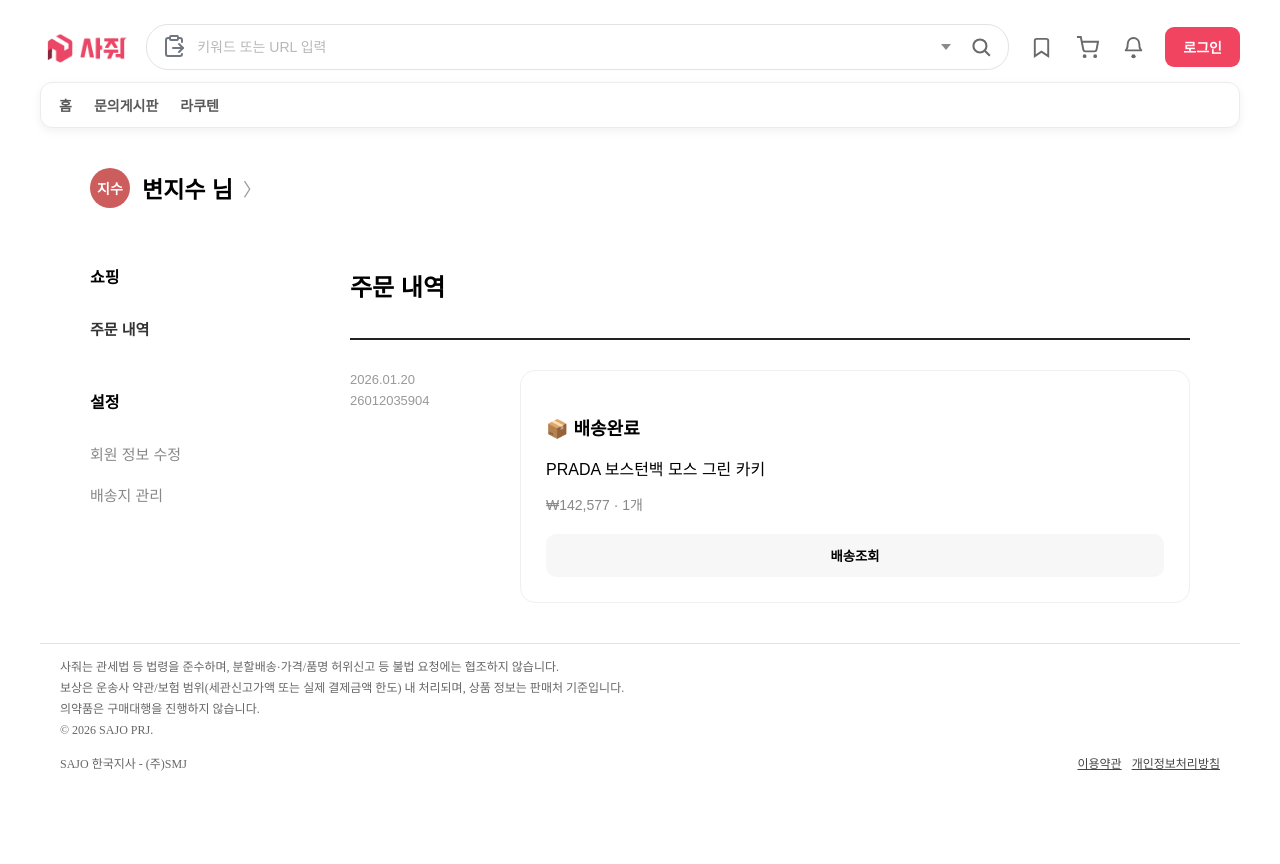
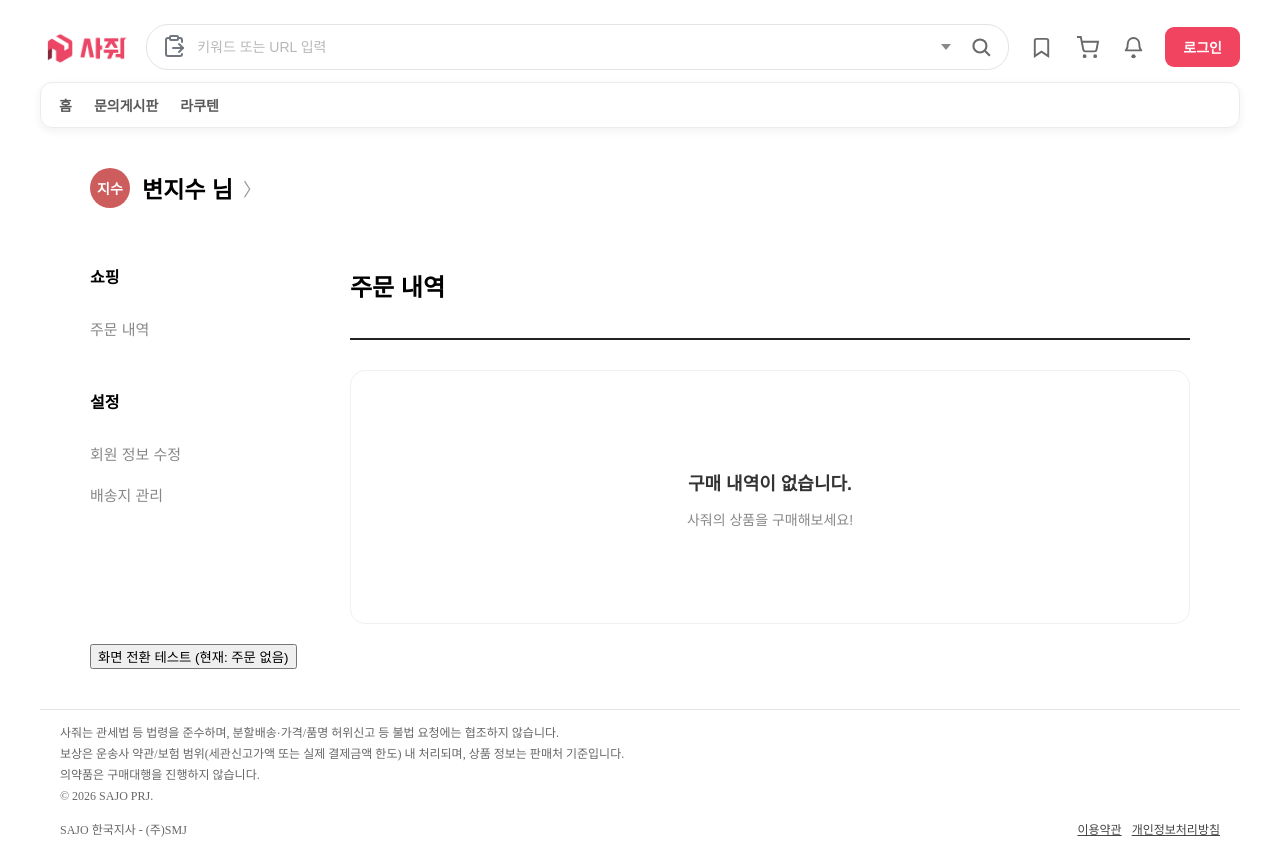
Before and after one commit to byunjisu1/sajo, a React (Create React App) app in the folder frontend/: page /myPage in a window 1280 px wide. Before the commit the page ends 800 px from the top, so only its background shows below. Built offline with nearby package versions, Linux system fonts and the light colour scheme.

Commit message:
feat: 마이페이지 수정/가짜 로그인버튼 추가

```diff
--- a/frontend/src/pages/Address.css
+++ b/frontend/src/pages/Address.css
@@ -78,7 +78,7 @@
 	font-size: 15px;
 }
 
-.address-sidebar li.active {
+.address-sidebar li:hover {
 	color: #333;
 	font-weight: bold;
 }
--- a/frontend/src/pages/Login.js
+++ b/frontend/src/pages/Login.js
@@ -12,12 +12,15 @@
 					<p>로그인 방법을 선택하세요</p>
 				</nav>
 				<div className="btn-container">
-					<button className="login-btn kakao" onClick={()=>navigate(`/kakao`)}>
+					<button className="login-btn kakao" onClick={() => navigate(`/kakao`)}>
 						<span className="icon">💬</span> 카카오로 계속하기
 					</button>
 
-					<button className="login-btn google" onClick={()=>navigate(`/google`)}>
+					<button className="login-btn google" onClick={() => navigate(`/google`)}>
 						<span className="icon">G</span> 구글로 계속하기
+					</button>
+					<button className="login-btn test" onClick={() => navigate(`/test`)}>
+						<span className="icon">T</span> 테스트 로그인버튼
 					</button>
 				</div>
 			</div>
--- a/frontend/src/pages/MemberUpdate.css
+++ b/frontend/src/pages/MemberUpdate.css
@@ -81,8 +81,7 @@
 	cursor: pointer;
 	font-size: 15px;
 }
-
-.member-update-sidebar li.active {
+.member-update-sidebar li:hover {
 	color: #333;
 	font-weight: bold;
 }
--- a/frontend/src/pages/MemberUpdate.js
+++ b/frontend/src/pages/MemberUpdate.js
@@ -22,7 +22,7 @@
 					<div className="menu-group">
 						<h3 className="menu-title">쇼핑</h3>
 						<ul>
-							<li onClick={() => navigate('/mypage')} className="active">주문 내역</li>
+							<li onClick={() => navigate('/mypage')}>주문 내역</li>
 						</ul>
 					</div>
 					<div className="menu-group">
--- a/frontend/src/pages/MyPage.css
+++ b/frontend/src/pages/MyPage.css
@@ -69,7 +69,7 @@
   cursor: pointer;
   font-size: 15px;
 }
-.mypage-sidebar li.active { color: #333; font-weight: bold; }
+.mypage-sidebar li:hover { color: #333; font-weight: bold; }
 
 .mypage-main { flex: 1; }
 
@@ -112,3 +112,36 @@
   font-weight: 600;
   cursor: pointer;
 }
+.empty-order-container {
+  width: 100%;
+  margin-top: 20px;
+}
+
+.empty-box {
+  border: 1px solid #f0f0f0;
+  border-radius: 15px;
+  padding: 80px 0;
+  text-align: center;
+  background-color: #fff;
+}
+
+.empty-text {
+  font-size: 18px;
+  font-weight: bold;
+  color: #333;
+  margin-bottom: 8px;
+}
+
+.suggest-text {
+  font-size: 14px;
+  color: #888;
+}
+
+.order-item-card {
+  display: flex;
+  gap: 20px;
+  padding: 20px;
+  border: 1px solid #f0f0f0;
+  border-radius: 15px;
+  background: #fff;
+}
--- a/frontend/src/pages/MyPage.js
+++ b/frontend/src/pages/MyPage.js
@@ -1,10 +1,10 @@
-import React from 'react';
+import React, { useState } from 'react';
 import { useNavigate } from 'react-router-dom';
 import './MyPage.css';
 
 const MyPage = () => {
 	const navigate = useNavigate();
-
+	const [hasOrder, setHasOrder] = useState(false);
 	return (
 		<div className="mypage-container">
 			<header className="mypage-profile">
@@ -32,12 +32,11 @@
 						</ul>
 					</div>
 				</aside>
-
 					<main className="mypage-main">
 						<div className="content-header">
 							<h2>주문 내역</h2>
 						</div>
-
+						{hasOrder ? (
 						<div className="order-item">
 							<div className="order-info">
 								<span className="order-date">2026.01.20</span>
@@ -53,9 +52,20 @@
 								<button className="track-btn">배송조회</button>
 							</div>
 						</div>
+					) : (
+						<div className="empty-order-container">
+							<div className="empty-box">
+								<p className="empty-text">구매 내역이 없습니다.</p>
+								<p className="suggest-text">사줘의 상품을 구매해보세요!</p>
+							</div>
+						</div>
+					)
+					}
 					</main>
-
 			</div>
+			<button onClick={() => setHasOrder(!hasOrder)} style={{ marginTop: '20px' }}>
+				화면 전환 테스트 (현재: {hasOrder ? '주문 있음' : '주문 없음'})
+			</button>
 		</div>
 	);
 }
```
Lines whose indentation alone changed are shown as unchanged.
